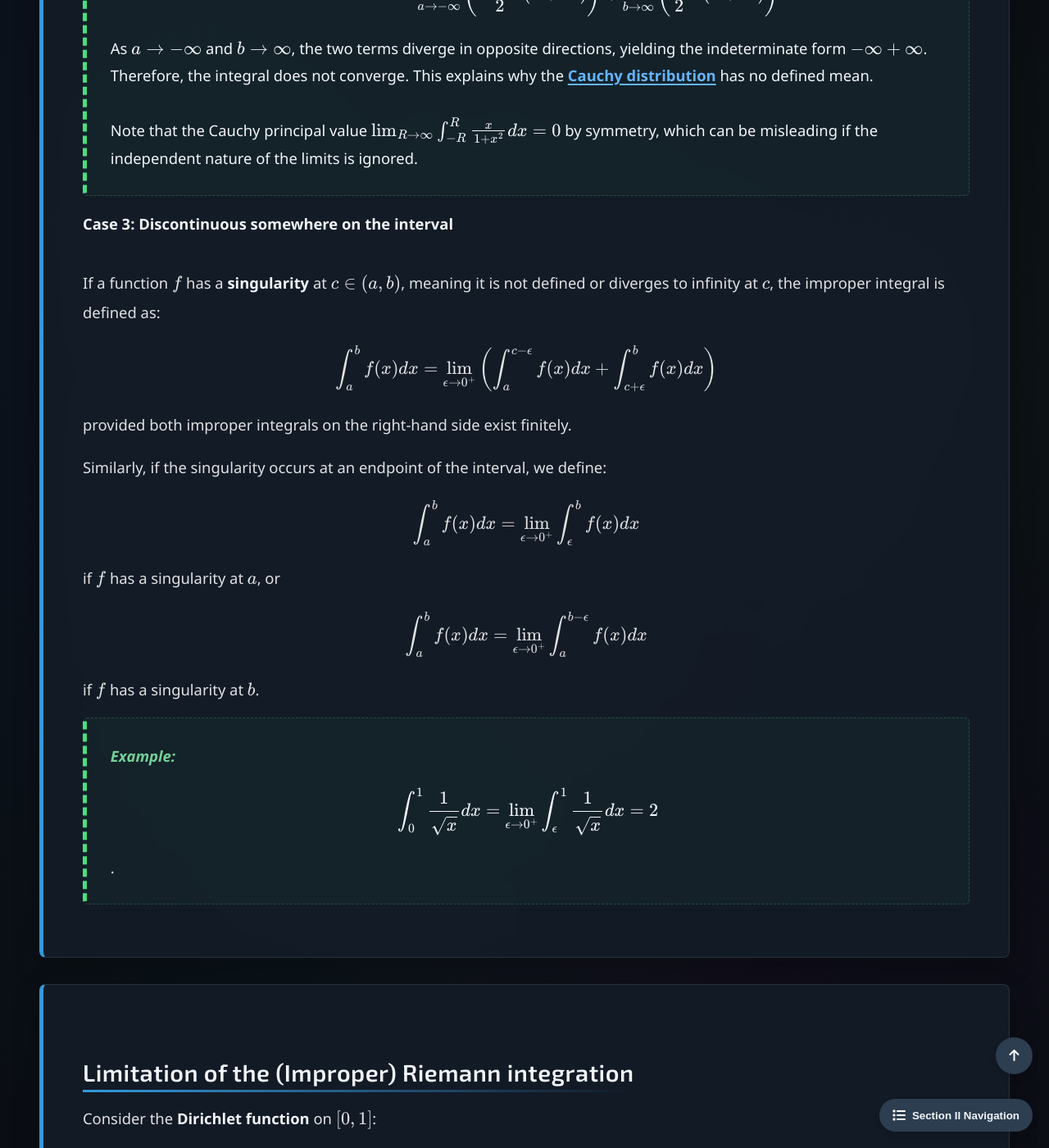
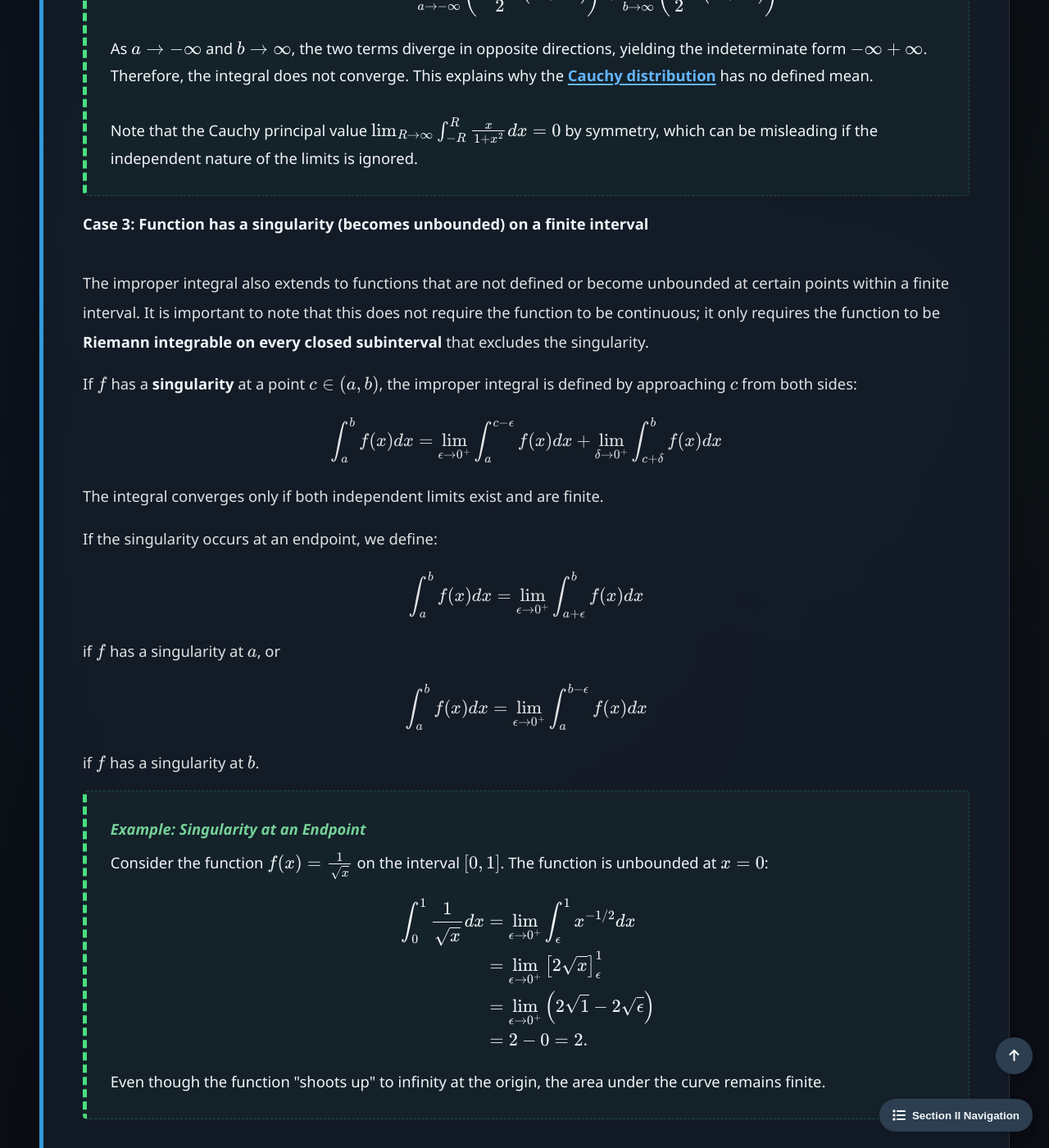
Before and after one commit to Yusukey01/yusukey01.github.io, a Jekyll site: the page built from Mathematics/Calculus/riemann.html, in a window 1280 px wide and 1400 px high, scrolled down 5674 px. Shown: the whole window at 82% size. Built offline with Jekyll 4.4.1, drawn with Linux system fonts in a browser that asks for light colours.

Commit message:
revised explanations

```diff
--- a/Mathematics/Calculus/riemann.html
+++ b/Mathematics/Calculus/riemann.html
@@ -212,30 +212,44 @@ uses_python: false
                 </div>
 
                 <p>
-                    <strong>Case 3: Discontinuous somewhere on the interval</strong><br><br>
-                    If a function \(f\) has a <strong>singularity</strong> at \(c \in (a, b)\), meaning it is not defined or diverges to infinity at \(c\),
-                    the improper integral is defined as:
+                    <strong>Case 3: Function has a singularity (becomes unbounded) on a finite interval</strong><br><br>
+                    The improper integral also extends to functions that are not defined or become unbounded at certain points within a finite interval.
+                    It is important to note that this does not require the function to be continuous; it only requires the function to be
+                    <strong>Riemann integrable on every closed subinterval</strong> that excludes the singularity.
+                </p>
+
+                <p>
+                    If \(f\) has a <strong>singularity</strong> at a point \(c \in (a, b)\), the improper integral is defined by approaching \(c\) from both sides:
                     \[
-                    \int_a^b f(x)dx = \lim_{\epsilon \to 0^+} \left(\int_a^{c-\epsilon}f(x)dx + \int_{c+\epsilon}^b f(x)dx \right)
+                    \int_a^b f(x)dx = \lim_{\epsilon \to 0^+} \int_a^{c-\epsilon} f(x)dx + \lim_{\delta \to 0^+} \int_{c+\delta}^b f(x)dx
                     \]
-                    provided both improper integrals on the right-hand side exist finitely.
+                    The integral converges only if both independent limits exist and are finite.
                 </p>
+
                 <p>
-                    Similarly, if the singularity occurs at an endpoint of the interval, we define:
+                    If the singularity occurs at an endpoint, we define:
                     \[
-                    \int_a^b f(x)dx = \lim_{\epsilon \to 0^+} \int_{\epsilon}^b f(x)dx
+                    \int_a^b f(x)dx = \lim_{\epsilon \to 0^+} \int_{a+\epsilon}^b f(x)dx
                     \]
                     if \(f\) has a singularity at \(a\), or
                     \[
-                    \int_a^b f(x)dx = \lim_{\epsilon \to 0^+} \int_a^{b - \epsilon} f(x)dx
+                    \int_a^b f(x)dx = \lim_{\epsilon \to 0^+} \int_a^{b-\epsilon} f(x)dx
                     \]
                     if \(f\) has a singularity at \(b\).
                 </p>
+
                 <div class="proof">
-                    <span class="proof-title">Example:</span>
+                    <span class="proof-title">Example: Singularity at an Endpoint</span>
+                    Consider the function \(f(x) = \frac{1}{\sqrt{x}}\) on the interval \([0, 1]\). The function is unbounded at \(x = 0\):
                     \[
-                    \int_0^1 \frac{1}{\sqrt{x}}dx = \lim_{\epsilon \to 0^+} \int_{\epsilon}^1 \frac{1}{\sqrt{x}} dx = 2
-                    \].
+                    \begin{align*}
+                    \int_0^1 \frac{1}{\sqrt{x}}dx &= \lim_{\epsilon \to 0^+} \int_{\epsilon}^1 x^{-1/2} dx \\
+                    &= \lim_{\epsilon \to 0^+} \left[2\sqrt{x}\right]_{\epsilon}^1 \\
+                    &= \lim_{\epsilon \to 0^+} \left(2\sqrt{1} - 2\sqrt{\epsilon}\right) \\
+                    &= 2 - 0 = 2.
+                    \end{align*}
+                    \]
+                    Even though the function "shoots up" to infinity at the origin, the area under the curve remains finite.
                 </div>
             </section>
 
```
